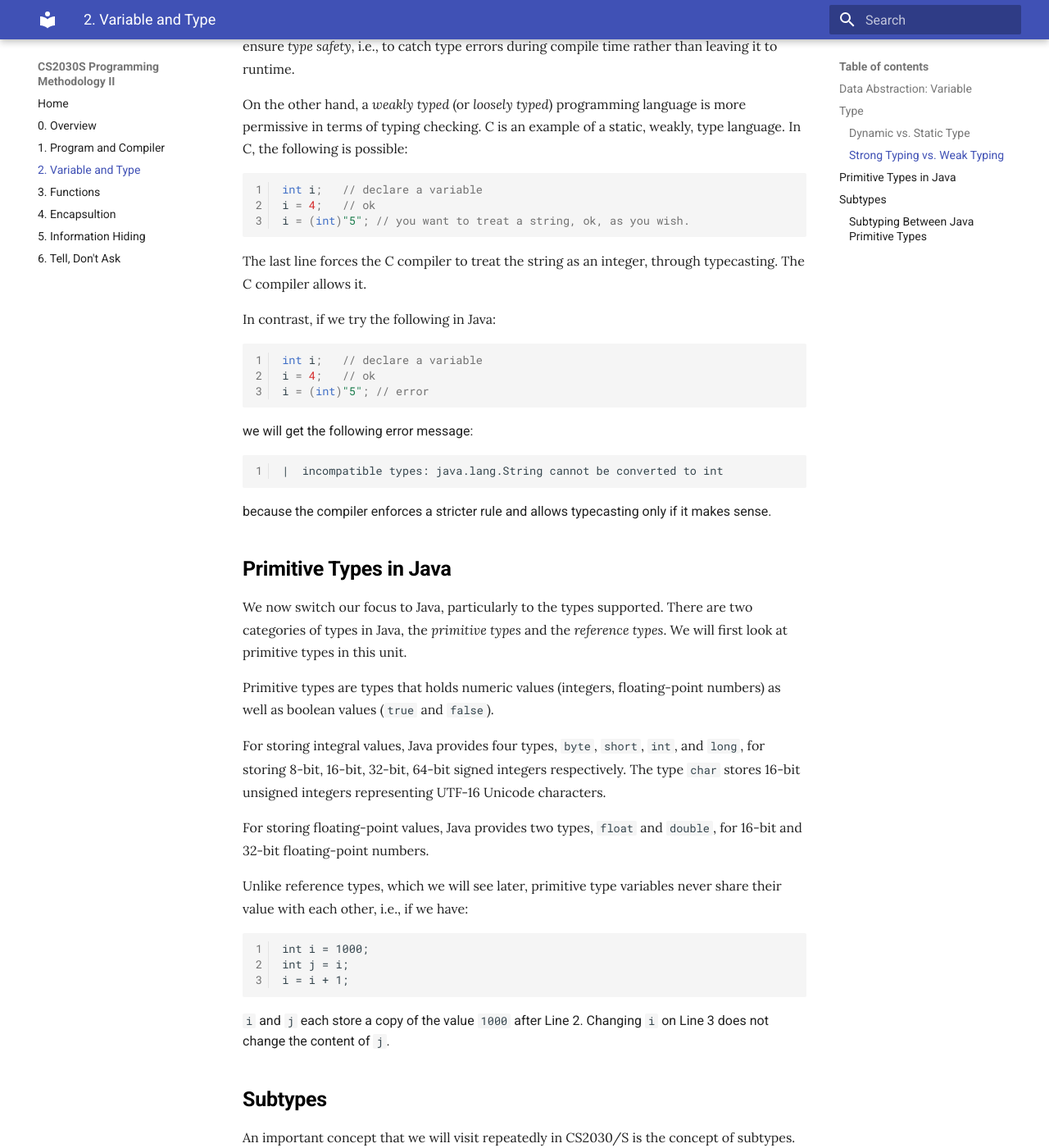
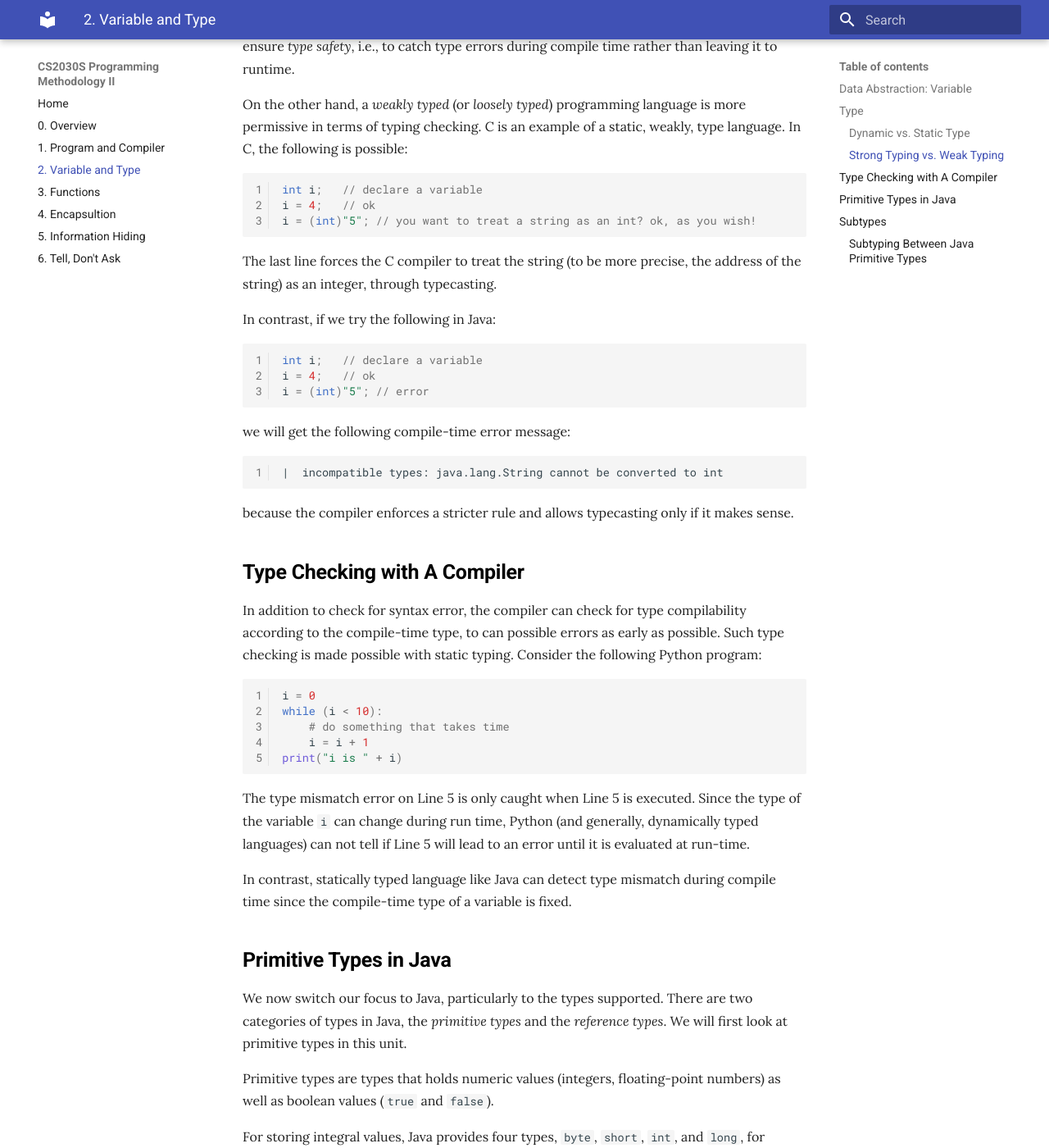
Before and after one commit to nus-cs2030s/2021-s2, an MkDocs documentation site: the page built from docs/02-type.md, in a window 1280 px wide and 1400 px high, scrolled down 2249 px. Shown: the whole window at 82% size. Built offline with MkDocs 1.6.1 and Material for MkDocs 9.7.7, drawn with Linux system fonts in a browser that asks for light colours; some of the changed text lies outside the part shown.

Commit message:
Polish notes

````diff
--- a/docs/02-type.md
+++ b/docs/02-type.md
@@ -1,6 +1,6 @@
 # Unit 2: Variable and Type
 
-After this unit, students should
+After this unit, students should be able to:
 
 - appreciate the concept of variables as an abstraction
 - understand the concept of types and subtypes
@@ -57,10 +57,10 @@ On the other hand, a _weakly typed_ (or _loosely typed_) programming language is
 ```Java
 int i;   // declare a variable
 i = 4;   // ok
-i = (int)"5"; // you want to treat a string, ok, as you wish.
+i = (int)"5"; // you want to treat a string as an int? ok, as you wish!
 ```
 
-The last line forces the C compiler to treat the string as an integer, through typecasting.  The C compiler allows it.
+The last line forces the C compiler to treat the string (to be more precise, the address of the string) as an integer, through typecasting.
 
 In contrast, if we try the following in Java:
 
@@ -69,11 +69,29 @@ int i;   // declare a variable
 i = 4;   // ok
 i = (int)"5"; // error
 ```
-we will get the following error message:
+
+we will get the following compile-time error message:
 ```
 |  incompatible types: java.lang.String cannot be converted to int
 ```
+
 because the compiler enforces a stricter rule and allows typecasting only if it makes sense.
+
+## Type Checking with A Compiler
+
+In addition to check for syntax error, the compiler can check for type compilability according to the compile-time type, to can possible errors as early as possible.  Such type checking is made possible with static typing.  Consider the following Python program:
+
+```Python
+i = 0
+while (i < 10):
+	# do something that takes time
+	i = i + 1
+print("i is " + i)
+```
+
+The type mismatch error on Line 5 is only caught when Line 5 is executed.  Since the type of the variable `i` can change during run time, Python (and generally, dynamically typed languages) can not tell if Line 5 will lead to an error until it is evaluated at run-time.
+
+In contrast, statically typed language like Java can detect type mismatch during compile time since the compile-time type of a variable is fixed.
 
 ## Primitive Types in Java
 
@@ -86,24 +104,25 @@ For storing integral values, Java provides four types, `byte`, `short`, `int`, a
 For storing floating-point values, Java provides two types, `float` and `double`, for 16-bit and 32-bit floating-point numbers.
 
 Unlike reference types, which we will see later, primitive type variables never share their value with each other, i.e., if we have:
-```
+```Java
 int i = 1000;
 int j = i;
 i = i + 1;
 ```
+
 `i` and `j` each store a copy of the value `1000` after Line 2.  Changing `i` on Line 3 does not change the content of `j`.
 
 ## Subtypes
 
 An important concept that we will visit repeatedly in CS2030/S is the concept of subtypes.
 
-Let $S$ and $T$ be two types.  We say that $T$ is a _subtype_ of $S$ if a piece of code written for variables of type $S$ can also safely be used on variables of type $T$.
+Let $S$ and $T$ be two types.  We say that $T$ is a _subtype_ of $S$ if _a piece of code written for variables of type $S$ can also safely be used on variables of type $T$_.
 
 We use the notation $T <: S$ or $S :> T$ to denote that $T$ is subtype of $S$.
 
 The subtype relationship is transitive, i.e., if $S <: T$ and $T <: U$, then $S <: U$.  It is also reflexive, for any type $S$, $S <: S$.
 
-We also use the term _supertype_ to denote the reverse relationship: if $T$ is a subtype of $S$, then $S$ is a supertype of $T$.
+We also use the term _supertype_ to denote the reversed relationship: if $T$ is a subtype of $S$, then $S$ is a supertype of $T$.
 
 ### Subtyping Between Java Primitive Types
 
@@ -125,9 +144,10 @@ Line 4 above would lead to an error:
 ```
 |  incompatible types: possible lossy conversion from double to int
 ```
+
 but Line 3 is OK.
 
-This example shows how subtyping applies to type checking.  Java allows a variable of type $T$ to hold a value from a variable of type $S$ only if $S <: T$.  This step is called _widening type conversion_.
+This example shows how subtyping applies to type checking.  _Java allows a variable of type $T$ to hold a value from a variable of type $S$ only if $S <: T$_.  This step is called _widening type conversion_.  Such conversion can happen during assignment or parameter passing.
 
 # Additional Readings
 
````
Also changed, not shown: docs/00-overview.md (+8 -7 lines), docs/01-compiler.md (+2 -1 lines).
